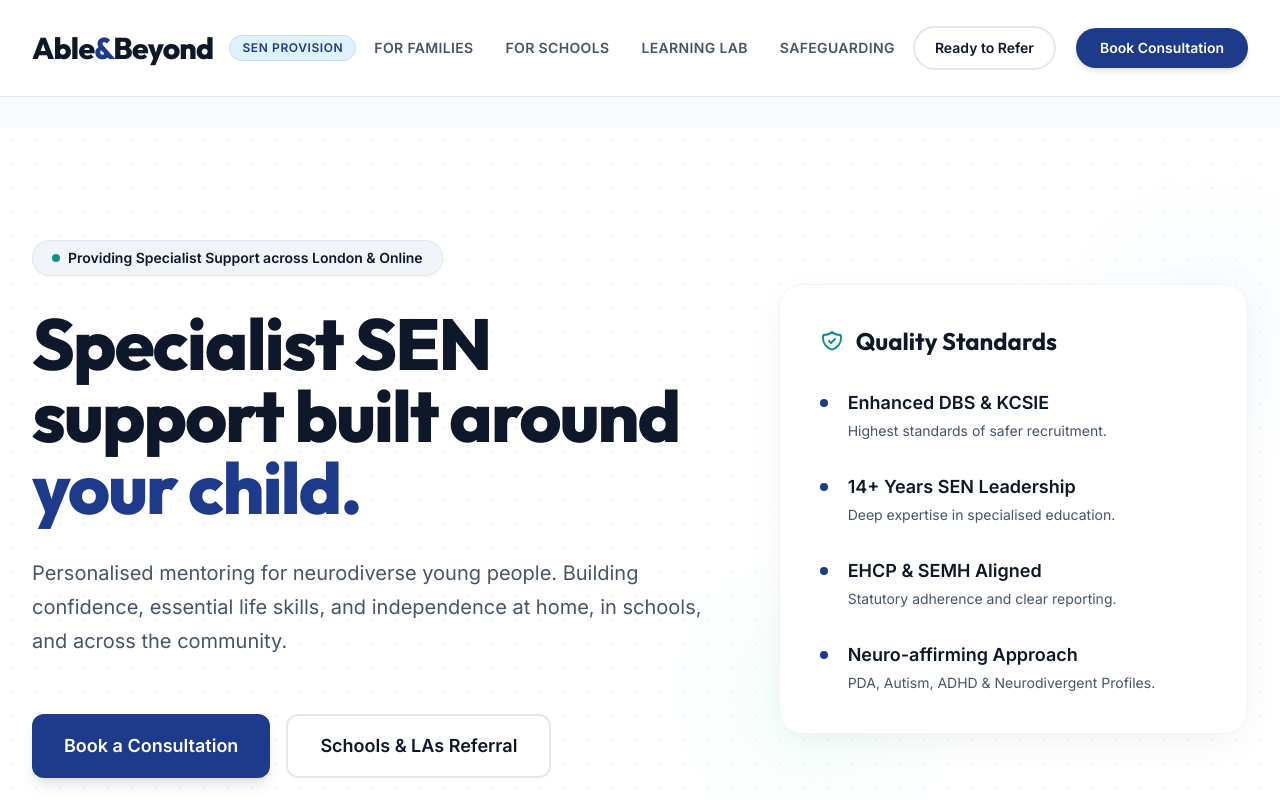
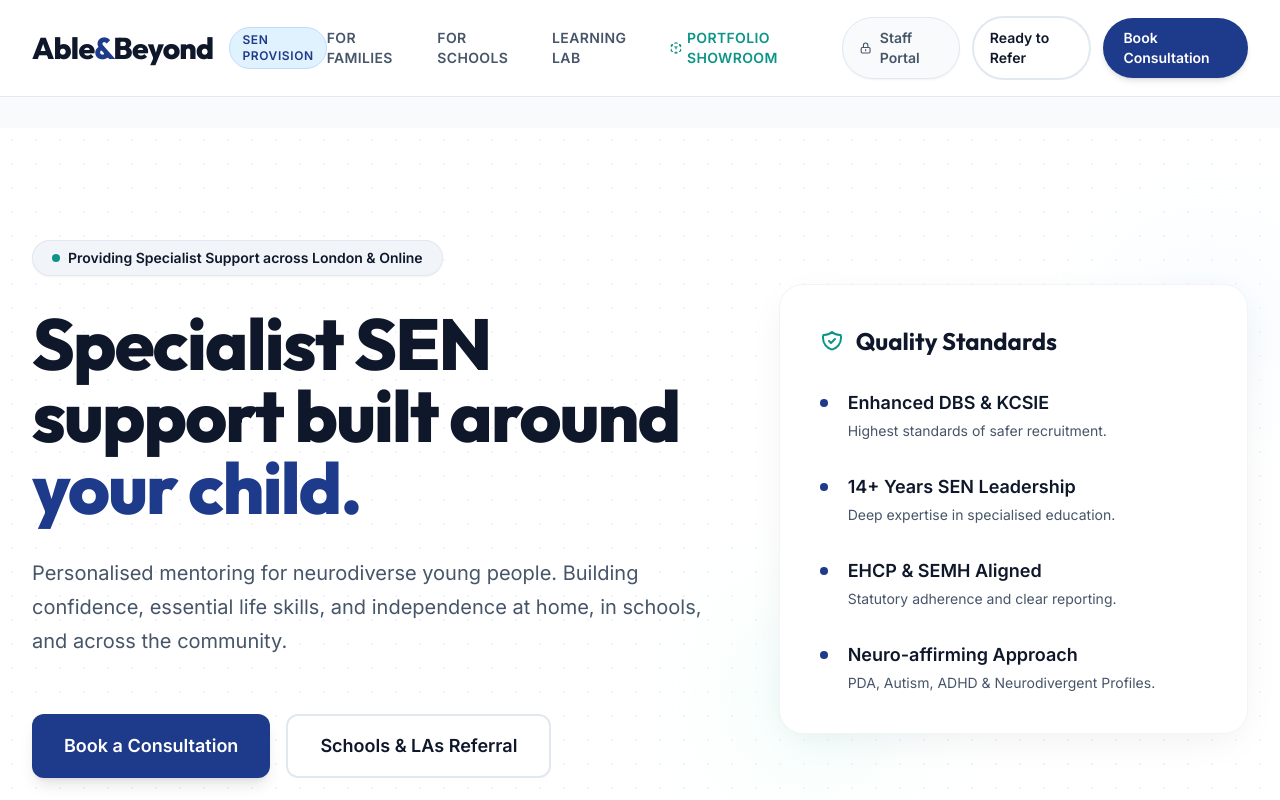
Before and after one commit to Ableandbeyond/able-and-beyond, a plain HTML site: page index.html in a window 1280 px wide. Shown: the top 800 px of the page. Drawn offline with nearby package versions, Linux system fonts and the light colour scheme.

Commit message:
Add Staff Portal and Portfolio links to header

```diff
--- a/index.html
+++ b/index.html
@@ -86,19 +86,26 @@
                 </div>
 
                 <!-- Center: Navigation (Desktop) -->
-                <nav class="hidden lg:flex gap-8" aria-label="Main Navigation">
+                <nav class="hidden xl:flex gap-6" aria-label="Main Navigation">
                     <a href="#families" class="text-sm font-semibold text-agency-slate hover:text-agency-blue transition-colors uppercase tracking-wide">For Families</a>
                     <a href="#schools" class="text-sm font-semibold text-agency-slate hover:text-agency-blue transition-colors uppercase tracking-wide">For Schools</a>
                     <a href="#innovation" class="text-sm font-semibold text-agency-slate hover:text-agency-blue transition-colors uppercase tracking-wide">Learning Lab</a>
-                    <a href="#safeguarding" class="text-sm font-semibold text-agency-slate hover:text-agency-blue transition-colors uppercase tracking-wide">Safeguarding</a>
+                    <a href="https://games.ableandbeyond.support/portfolio.html" class="text-sm font-bold text-agency-teal hover:text-agency-blue transition-colors uppercase tracking-wide flex items-center gap-1">
+                        <svg class="w-4 h-4" fill="none" stroke="currentColor" viewBox="0 0 24 24"><path stroke-linecap="round" stroke-linejoin="round" stroke-width="2" d="M14 10l-2 1m0 0l-2-1m2 1v2.5M20 7l-2 1m2-1l-2-1m2 1v2.5M14 4l-2-1-2 1M4 7l2-1M4 7l2 1M4 7v2.5M12 21l-2-1m2 1l2-1m-2 1v-2.5M6 18l-2-1v-2.5M18 18l2-1v-2.5"></path></svg>
+                        Portfolio Showroom
+                    </a>
                 </nav>
 
                 <!-- Right: CTAs -->
-                <div class="hidden lg:flex items-center gap-5">
-                    <a href="https://docs.google.com/forms/d/e/1FAIpQLSeitbh6TzyA50891hIRq8SYWiUo3tAS9rc0i27IHeiU-NNxcw/viewform" target="_blank" rel="noopener noreferrer" class="text-sm font-semibold px-5 py-2.5 rounded-full border-2 border-slate-200 text-agency-navy hover:border-agency-blue hover:text-agency-blue transition-all focus:ring-2 focus:ring-agency-blue focus:outline-none">
+                <div class="hidden lg:flex items-center gap-3">
+                    <a href="https://docs.google.com/document/d/1hX26CfWSVljf-T-nI-nE8VDGJYQX4y7GWd_7nBj-nCc/edit?tab=t.0" target="_blank" rel="noopener noreferrer" class="text-sm font-semibold px-4 py-2.5 rounded-full border border-slate-200 bg-slate-50 text-slate-600 hover:bg-slate-100 transition-all flex items-center gap-2 shadow-sm">
+                        <svg class="w-4 h-4" fill="none" stroke="currentColor" viewBox="0 0 24 24"><path stroke-linecap="round" stroke-linejoin="round" stroke-width="2" d="M12 15v2m-6 4h12a2 2 0 002-2v-6a2 2 0 00-2-2H6a2 2 0 00-2 2v6a2 2 0 002 2zm10-10V7a4 4 0 00-8 0v4h8z"></path></svg>
+                        Staff Portal
+                    </a>
+                    <a href="https://docs.google.com/forms/d/e/1FAIpQLSeitbh6TzyA50891hIRq8SYWiUo3tAS9rc0i27IHeiU-NNxcw/viewform" target="_blank" rel="noopener noreferrer" class="text-sm font-semibold px-4 py-2.5 rounded-full border-2 border-slate-200 text-agency-navy hover:border-agency-blue hover:text-agency-blue transition-all focus:ring-2 focus:ring-agency-blue focus:outline-none">
                         Ready to Refer
                     </a>
-                    <a href="https://calendar.google.com/calendar/u/0/appointments/schedules/AcZssZ2vunPwWalznFpmqurXQzEWQmD0lFjx88Pa1DewnAWuXCPDDRYS3bi2D1J_SI5pLnIP-ckYKb8L" target="_blank" rel="noopener noreferrer" class="text-sm font-semibold px-6 py-2.5 rounded-full bg-agency-blue text-white hover:bg-agency-navy transition-all shadow-md focus:ring-2 focus:ring-offset-2 focus:ring-agency-blue focus:outline-none">
+                    <a href="https://calendar.google.com/calendar/u/0/appointments/schedules/AcZssZ2vunPwWalznFpmqurXQzEWQmD0lFjx88Pa1DewnAWuXCPDDRYS3bi2D1J_SI5pLnIP-ckYKb8L" target="_blank" rel="noopener noreferrer" class="text-sm font-semibold px-5 py-2.5 rounded-full bg-agency-blue text-white hover:bg-agency-navy transition-all shadow-md focus:ring-2 focus:ring-offset-2 focus:ring-agency-blue focus:outline-none">
                         Book Consultation
                     </a>
                 </div>
@@ -122,7 +129,15 @@
                 <a href="#schools" class="block rounded-lg px-4 py-3 text-base font-semibold text-agency-navy hover:bg-slate-50">For Schools</a>
                 <a href="#innovation" class="block rounded-lg px-4 py-3 text-base font-semibold text-agency-navy hover:bg-slate-50">Learning Lab</a>
                 <a href="#safeguarding" class="block rounded-lg px-4 py-3 text-base font-semibold text-agency-navy hover:bg-slate-50">Safeguarding</a>
+                <a href="https://games.ableandbeyond.support/portfolio.html" class="block rounded-lg px-4 py-3 text-base font-bold text-agency-teal hover:bg-slate-50 flex items-center gap-2">
+                    <svg class="w-5 h-5" fill="none" stroke="currentColor" viewBox="0 0 24 24"><path stroke-linecap="round" stroke-linejoin="round" stroke-width="2" d="M14 10l-2 1m0 0l-2-1m2 1v2.5M20 7l-2 1m2-1l-2-1m2 1v2.5M14 4l-2-1-2 1M4 7l2-1M4 7l2 1M4 7v2.5M12 21l-2-1m2 1l2-1m-2 1v-2.5M6 18l-2-1v-2.5M18 18l2-1v-2.5"></path></svg>
+                    Portfolio Showroom
+                </a>
                 <div class="mt-6 pt-6 border-t border-slate-100 flex flex-col gap-3">
+                    <a href="https://docs.google.com/document/d/1hX26CfWSVljf-T-nI-nE8VDGJYQX4y7GWd_7nBj-nCc/edit?tab=t.0" target="_blank" rel="noopener noreferrer" class="w-full text-center text-sm font-semibold px-5 py-3 rounded-xl border border-slate-200 bg-slate-50 text-slate-600 hover:bg-slate-100 transition-colors flex items-center justify-center gap-2">
+                        <svg class="w-5 h-5" fill="none" stroke="currentColor" viewBox="0 0 24 24"><path stroke-linecap="round" stroke-linejoin="round" stroke-width="2" d="M12 15v2m-6 4h12a2 2 0 002-2v-6a2 2 0 00-2-2H6a2 2 0 00-2 2v6a2 2 0 002 2zm10-10V7a4 4 0 00-8 0v4h8z"></path></svg>
+                        Staff Portal
+                    </a>
                     <a href="https://docs.google.com/forms/d/e/1FAIpQLSeitbh6TzyA50891hIRq8SYWiUo3tAS9rc0i27IHeiU-NNxcw/viewform" target="_blank" rel="noopener noreferrer" class="w-full text-center text-sm font-semibold px-5 py-3 rounded-xl border-2 border-slate-200 text-agency-navy hover:bg-slate-50 transition-colors">Ready to Refer</a>
                     <a href="https://calendar.google.com/calendar/u/0/appointments/schedules/AcZssZ2vunPwWalznFpmqurXQzEWQmD0lFjx88Pa1DewnAWuXCPDDRYS3bi2D1J_SI5pLnIP-ckYKb8L" target="_blank" rel="noopener noreferrer" class="w-full text-center text-sm font-semibold px-5 py-3 rounded-xl bg-agency-blue text-white hover:bg-agency-navy transition-colors shadow-md">Book Consultation</a>
                 </div>
```
